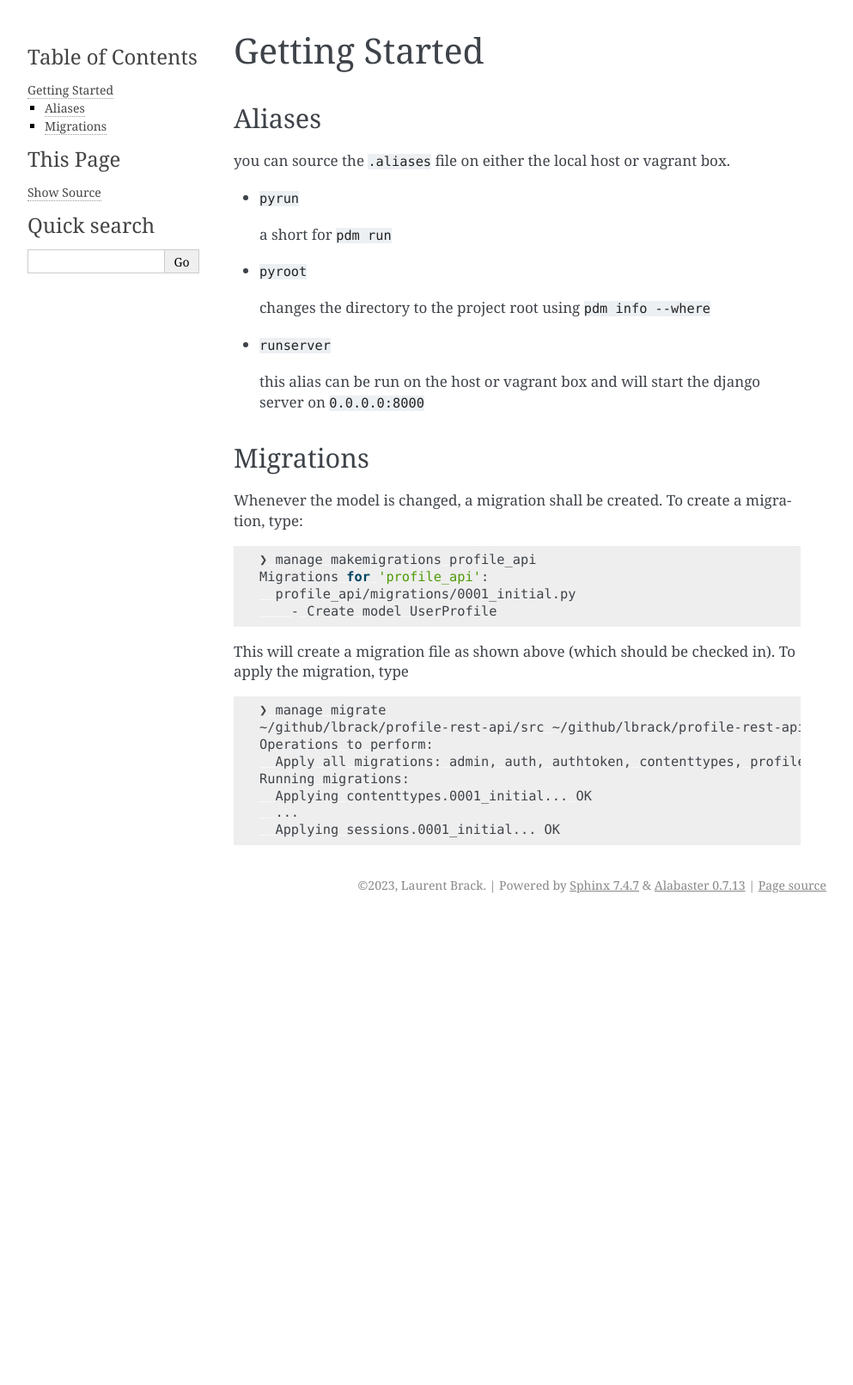
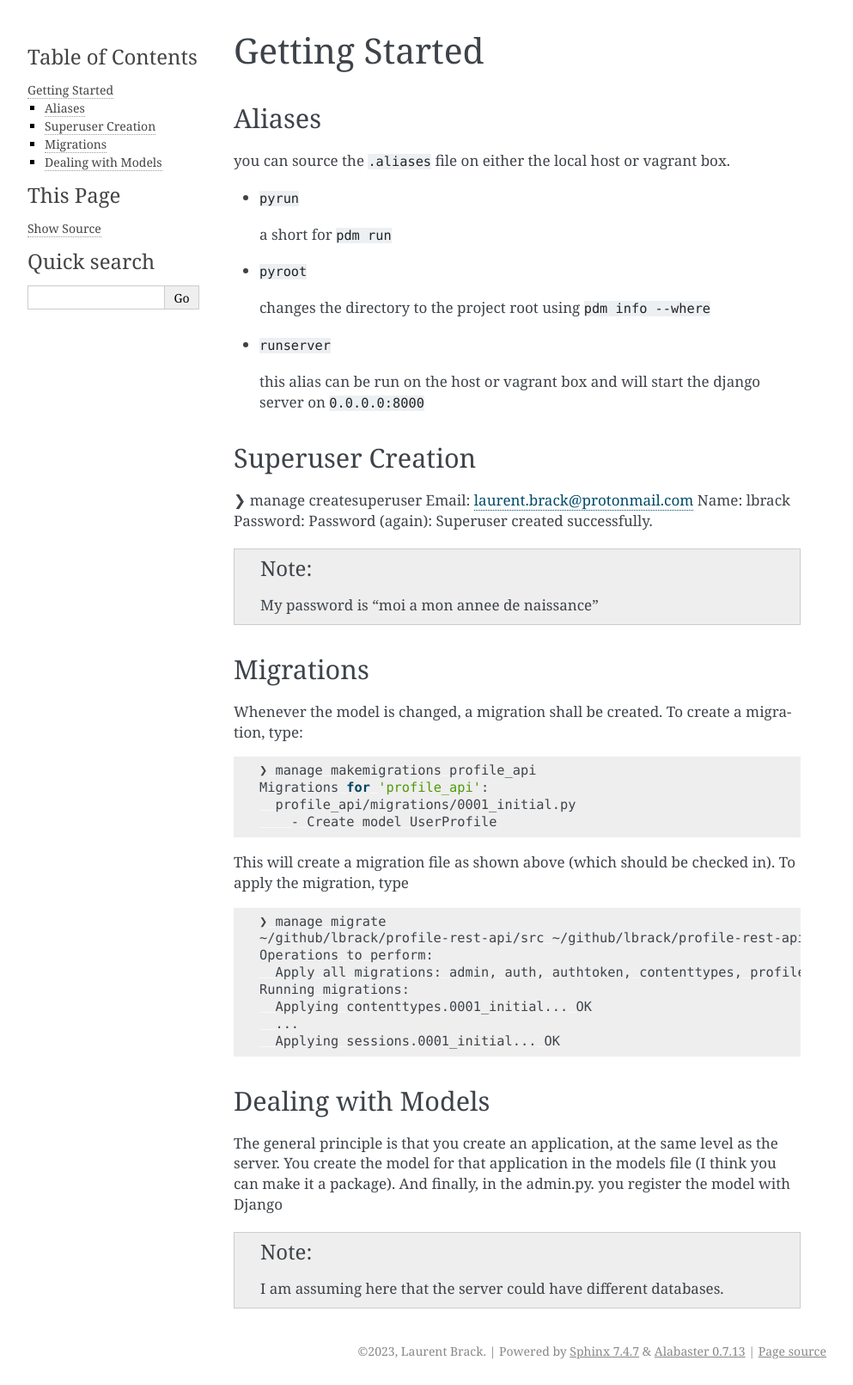
Before and after one commit to lbrack/profile-rest-api, a Sphinx documentation site: the page built from doc/references/getting-started.rst, in a window 1280 px wide. Shown: the whole page at 86% size, without its empty margins (148-1141 px from the left). Built offline with Sphinx 7.4.7, drawn with Linux system fonts in a browser that asks for light colours; before the commit the page ends 1069 px from its top, so only the background shows below that.

Commit message:
registered user profile and setup super user

```diff
--- a/doc/references/getting-started.rst
+++ b/doc/references/getting-started.rst
@@ -23,6 +23,18 @@ box.
 
   this alias can be run on the host or vagrant box and will start the
   django server on ``0.0.0.0:8000``
+
+Superuser Creation
+------------------
+
+❯ manage createsuperuser
+Email: laurent.brack@protonmail.com
+Name: lbrack
+Password:
+Password (again):
+Superuser created successfully.
+
+.. note:: My password is "moi a mon annee de naissance"
 
 Migrations
 ----------
@@ -50,3 +62,12 @@ To apply the migration, type
       Applying contenttypes.0001_initial... OK
       ...
       Applying sessions.0001_initial... OK
+
+Dealing with Models
+-------------------
+
+The general principle is that you create an application, at the same level as the server.
+You create the model for that application in the models file (I think you can make it a package).
+And finally, in the admin.py. you register the model with Django
+
+.. note:: I am assuming here that the server could have different databases.
```
Also changed, not shown: 1 other file.
